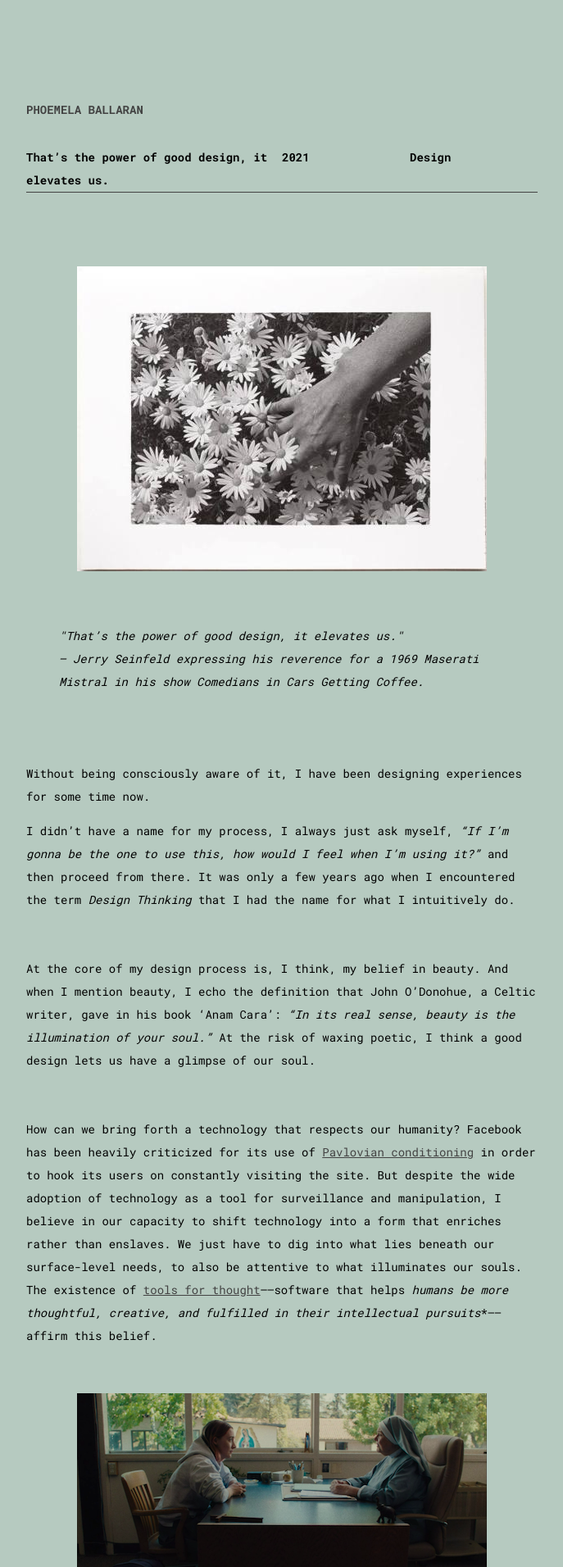
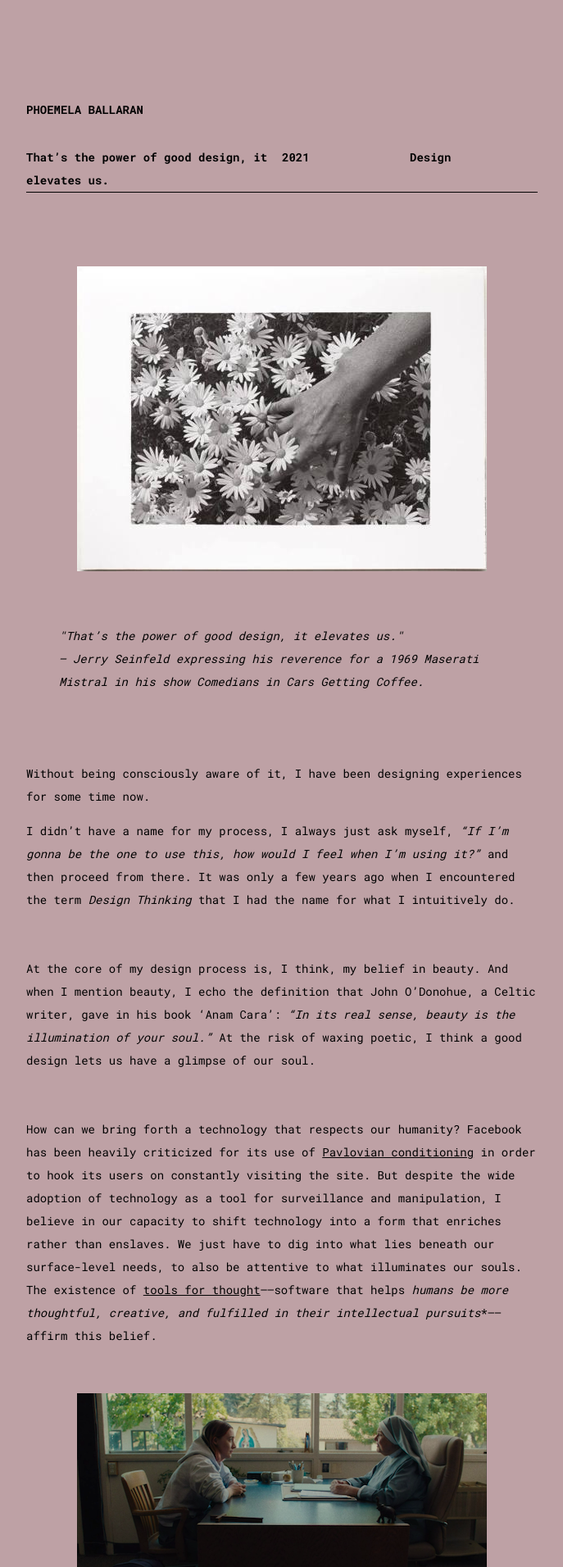
Before and after one commit to comoballar/phoemelaballaran.github.io, a Jekyll site: the page built from _posts/2021-05-03-designing-experiences.md, in a window 1280 px wide. Shown: the top 1912 px of the page at 82% size, without its empty margins (88-775 px from the left). Built offline with Jekyll 4.4.1, drawn with Linux system fonts in a browser that asks for light colours.

Commit message:
Update base.scss

```diff
--- a/_sass/base.scss
+++ b/_sass/base.scss
@@ -9,10 +9,10 @@ $font__weight:      400;
 $font__line-height: 2;
 
 // colors
-$color__black:      #424242;
-$color__gray:       #141414;
-$color__beige:      #B6CAC0;
-$color__yellow:     #EEE9DC;
+$color__black:      #000000;
+$color__gray:       #000000;
+$color__beige:      #BEA1A5;
+$color__yellow:     #EAEAEA;
 
 @mixin media-query($device) {
   @media screen and (min-width: $device) {
```
